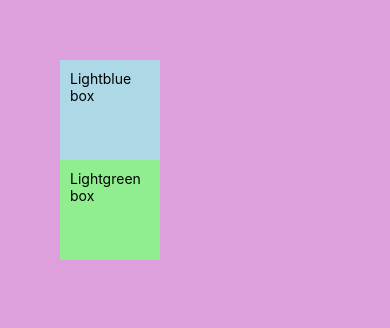
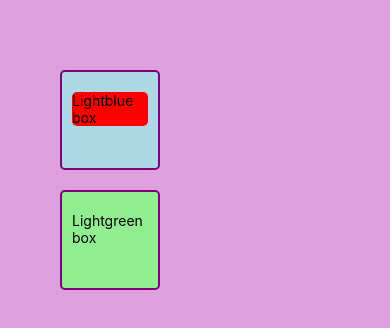
Before and after one commit to nerdtransmitter/CoreComponents, a React Native app: screen / in a window 390 px wide. Shown: the top 328 px of the page. Built offline with nearby package versions, Linux system fonts and the light colour scheme.

Commit message:
styling React Native for box model properties

```diff
--- a/App.js
+++ b/App.js
@@ -4,7 +4,7 @@ export default function App() {
   return (
     <View style={styles.container}>
       <View style={[styles.box, styles.lightblueBg]}>
-        <Text>Lightblue box</Text>
+        <Text style={{ borderRadius: 5, backgroundColor: "red" }}>Lightblue box</Text>
       </View>
       <View style={[styles.box, styles.lightgreenBg]}>
         <Text>Lightgreen box</Text>
@@ -18,7 +18,13 @@ const styles = StyleSheet.create ({
   box: {
     width: 100,
     height: 100,
-    padding: 10,
+    // padding: 10,
+    paddingHorizontal: 10,
+    paddingVertical: 20,
+    marginVertical: 10,
+    borderWidth: 2,
+    borderColor: "purple",
+    borderRadius: 5,
   },
   lightblueBg: {
     backgroundColor: "lightblue",
```
